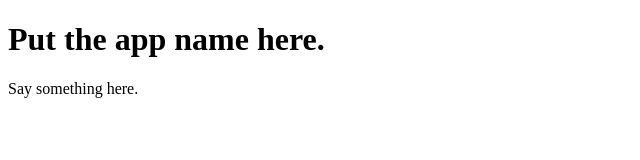
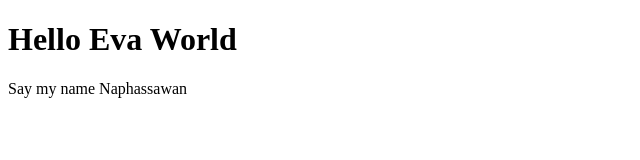
Before and after one commit to chanita/eva_code_pair, a plain HTML site: page index.html in a window 1280 px wide. Shown: the whole page, without its empty margins (0-640 px from the left). Drawn offline with Linux system fonts and the light colour scheme.

Commit message:
Update index.html

```diff
--- a/index.html
+++ b/index.html
@@ -1,9 +1,9 @@
 <!DOCTYPE html>
 <html>
 <body>
-<h1>Put the app name here.</h1>
+<h1>Hello Eva World</h1>
 
-<p>Say something here.</p>
+<p>Say my name Naphassawan</p>
 <p id="display"></p>
 
 <script>
```
